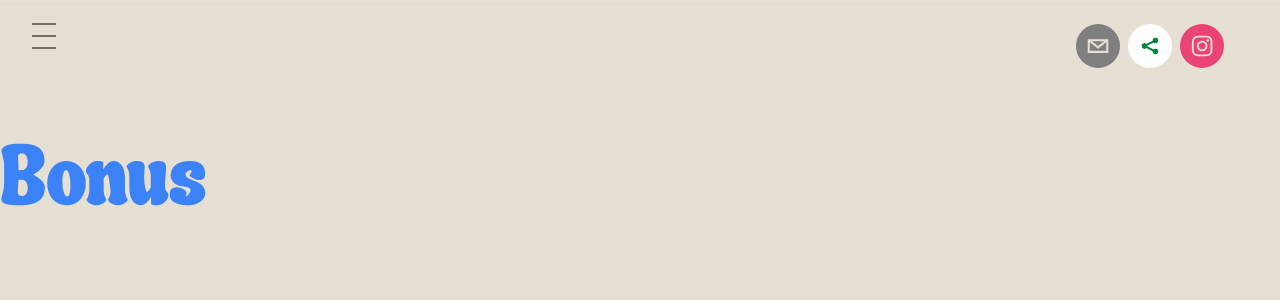
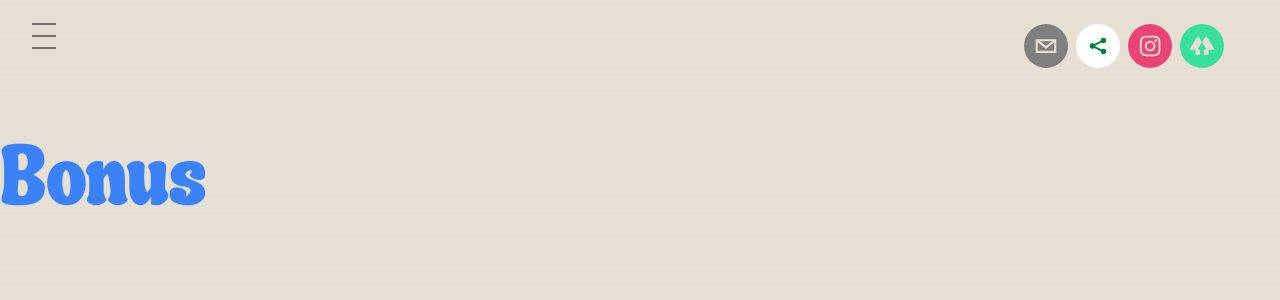
Before and after one commit to mattdioso/seattle-community-fridge, a Next.js app: page /bonus in a window 1280 px wide. Shown: the top 300 px of the page. Built offline with nearby package versions, Linux system fonts and the light colour scheme.

Commit message:
Added Linktree details

```diff
--- a/src/app/components/navigation/navbar/index.tsx
+++ b/src/app/components/navigation/navbar/index.tsx
@@ -22,6 +22,10 @@ const Navbar = ({
                     <SocialIcon style={{
                         width: '44px',
                         height: '44px'
+                    }} target='_blank' network="linktree" url="https://linktr.ee/seattlecommunityfridge"/>
+                    <SocialIcon style={{
+                        width: '44px',
+                        height: '44px'
                     }} target="_blank" network="instagram" url="https://www.instagram.com/seattlecommunityfridge"/>
                     <SocialIcon style={{
                         width: '44px',
--- a/src/app/components/navigation/sidebar/index.tsx
+++ b/src/app/components/navigation/sidebar/index.tsx
@@ -129,6 +129,10 @@ const Sidebar = ({
                             width: '44px',
                             height: '44px'
                         }} target="_blank" network="instagram" url="https://www.instagram.com/seattlecommunityfridge"/>
+                        <SocialIcon style={{
+                            width: '44px',
+                            height: '44px'
+                        }} target='_blank' network="linktree" url="https://linktr.ee/seattlecommunityfridge"/>
                     </div>
                 </div>
             </motion.nav>)
```
